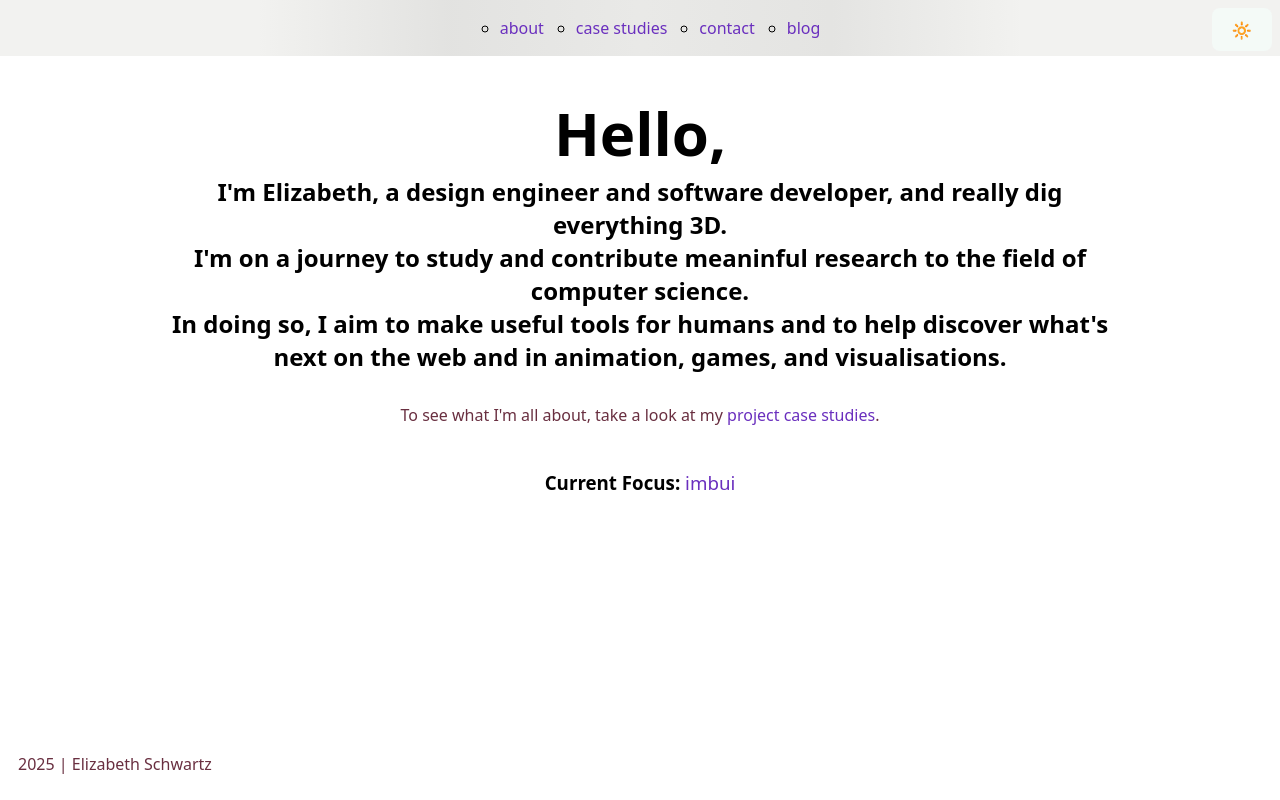
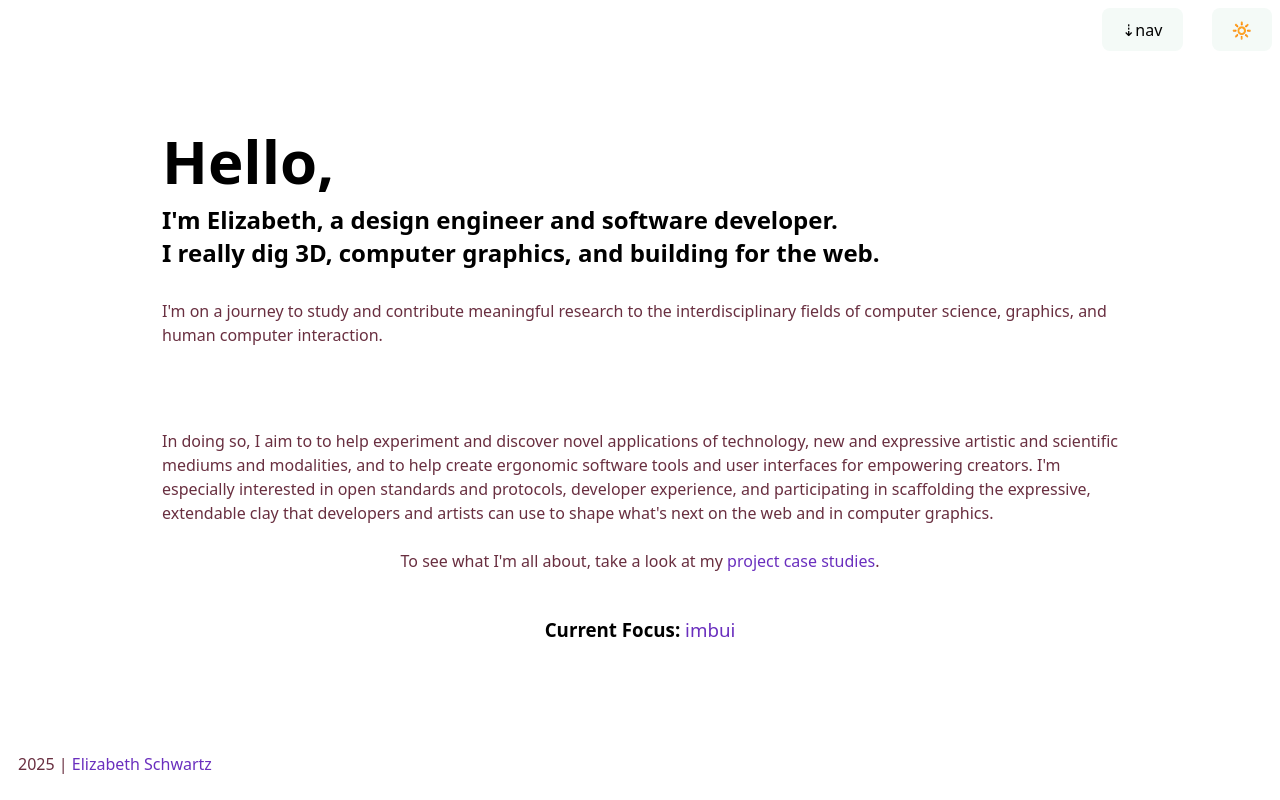
Before and after one commit to eszuszu/elizabethjs, a website built with Vite: page src/index.html in a window 1280 px wide. Built offline with nearby package versions, Linux system fonts and the light colour scheme.

Commit message:
add initial nav interactive toggle

```diff
--- a/src/index.html
+++ b/src/index.html
@@ -9,6 +9,7 @@
     <title>home | elizabethjs</title>
     <script>(() => {
       const savedTheme = localStorage.getItem('theme');
+      const navState = localStorage.getItem('nav');
       if (savedTheme) {
         document.documentElement.dataset.theme = savedTheme;
       }
@@ -17,25 +18,34 @@
   <body>
     <app- id="app">
       <header slot="header">
-        <nav class="container">
+        <nav class="container contracted">
           <ul>
             <li><a href="/about/">about</a></li>
             <li><a href="/case-studies/">case studies</a></li>
             <li><a href="/contact/">contact</a></li>
             <li><a href="/blog/">blog</a></li>
           </ul>
-          <button type="button" class="theme-toggle">🔆</button>
         </nav>
+        <button type="button" class="nav-toggle">⇣nav</button>
+        <button type="button" class="theme-toggle">🔆</button>
       </header>
       <main slot="page">
         <hgroup>
           <h2>
-            <span>Hello,</span><br>I'm Elizabeth, a design engineer and software developer, and really dig everything 3D.<br>I'm on a journey to study and contribute meaninful research to the field of computer science.<br>In doing so, I aim to make useful tools for humans and to help discover what's next on the web and in animation, games, and visualisations.
-          </h2>
-          <p class="hero">
+            <span>Hello,</span><br>I'm Elizabeth, a design engineer and software developer.<br>I really dig 3D,  computer graphics, and building for the web.</h2>
+            <p>I'm on a journey to study and contribute meaningful research to the interdisciplinary fields of computer science, graphics, and human computer interaction.</p>
+
+          </hgroup>
+            <p>
+            In doing so, I aim to to help experiment and discover novel applications of technology, new and expressive artistic and
+            scientific mediums and modalities, and to help create ergonomic software tools and user interfaces for empowering
+            creators. I'm especially interested in open standards and protocols, developer experience, and participating in
+            scaffolding the expressive, extendable clay that developers and artists can use to shape what's next on the web and in
+            computer graphics.
+            </p>
+          <p>
             To see what I'm all about, take a look at my <a href="/case-studies/">project case studies</a>.
           </p>
-        </hgroup>
         <section>
           <h3>
             Current Focus: <a href="https://github.com/eszuszu/imbui" target="_blank">imbui</a>
@@ -43,7 +53,7 @@
         </section>
       </main>
       <footer slot="footer">
-        <p>2025 | Elizabeth Schwartz</p>
+        <p>2025 | <a href="/">Elizabeth Schwartz</a></p>
       </footer>
     </app->
 
--- a/src/main.ts
+++ b/src/main.ts
@@ -5,6 +5,8 @@ import './style.css';
   type theme = 'light' | 'dark';
   class App extends HTMLElement {
     themeToggle: HTMLButtonElement | null = null;
+    navToggle: HTMLButtonElement | null = null;
+    navIsExpanded: boolean = false;
     currentTheme: theme  = localStorage.getItem('theme') as theme;
     template = () =>
       `
@@ -23,11 +25,20 @@ import './style.css';
     connectedCallback(): void {
       console.log(this.shadowRoot?.adoptedStyleSheets);
       console.log(`users saved theme is ${this.currentTheme}`)
+      if (this.currentTheme === null) {
+        this.currentTheme = 'dark';
+        document.documentElement.dataset.theme = 'dark';
+      }
       this.themeToggle = this.querySelector('.theme-toggle');
+      this.navToggle = this.querySelector('.nav-toggle');
+
       console.log(this.themeToggle);
       if (this.themeToggle !== null) {
         this.currentTheme = document.documentElement.dataset.theme as theme;
         this.themeToggle?.addEventListener('click', this.handleThemeToggle);
+      }
+      if (this.navToggle !== null) {
+        this.navToggle?.addEventListener('click', this.handleNavToggle);
       }
     }
 
@@ -73,6 +84,14 @@ import './style.css';
       }
       console.log(`${this.currentTheme}`);
     }
+
+    handleNavToggle = () => {
+      let nav = this.querySelector('nav')!;
+      nav.classList.toggle('contracted');
+      this.navIsExpanded ? this.navIsExpanded = true : this.navIsExpanded = false;
+
+    }
+
   }
 
   window.customElements.define("app-", App);
--- a/src/style.css
+++ b/src/style.css
@@ -88,6 +88,7 @@
   text-rendering: optimizeLegibility;
   -webkit-font-smoothing: antialiased;
   -moz-osx-font-smoothing: grayscale;
+
 }
 
 
@@ -96,12 +97,14 @@
 }
 
 [slot="page"] {
+  grid-area: main;
   max-width: var(--bp-lg);
   margin: 0 auto;
   display: flex;
   flex-direction: column;
-  justify-content: center;
-  padding: var(--font-size-4xl) 0;
+  place-items: center;
+  padding: var(--font-size-6xl) 0;
+  z-index: 1;
 }
 
 hgroup span {
@@ -119,8 +122,16 @@ hgroup span {
   position: absolute;
   right: var(--padding-md);
   top: var(--padding-md);
+  pointer-events: all;
 }
 
+.nav-toggle {
+  top: var(--padding-md);
+  height: fit-content;
+  position: relative;
+  left: 64px;
+  pointer-events: all;
+}
 
 a {
   font-weight: 500;
@@ -159,52 +170,108 @@ p {
   color: var(--color-text-lt);
 }
 
-hgroup p {
-  text-align: center;
+hgroup {
+  height: 100%;
 }
 
 hgroup h2 {
-  text-align: center;
+  padding-top: var(--font-size-6xl);
 }
 
 #app {
   margin: 0;
-  display: block;
-  position: relative;
-  text-align: center;
+  z-index: 0;
+  display: grid;
+  grid-template-areas:
+    "main main main main main"
+    "main main main main main"
+    "footer footer footer footer footer";
+  grid-template-columns: min-content auto auto auto min-content;
+  grid-template-rows: fit-content fit-content fit-content;
   min-width: 320px;
   min-height: 100vh;
+  position: relative;
+  overflow-x: hidden;
+  max-width: 100vw;
 }
 
 header {
+  grid-area: main;
+  width: 100%;
+  z-index: 2;
+  right: 0;
   margin: 0;
   padding: 0;
+  display: flex;
+  flex-direction: row-reverse;
+  justify-content: end;
+  position: fixed;
+  height: fit-content;
+  pointer-events: none;
 }
 
 nav {
+  pointer-events: all;
+  right: 0;
   background-color: var(--color-bg-main);
   background-image: linear-gradient(to right, rgba(255, 255, 255, 0) 20%, rgba(94, 94, 94, 0.1), rgba(105, 105, 105, 0.062), rgba(110, 110, 110, 0.1),rgba(255, 255, 255, 0) 80%);
   background-blend-mode: multiply;
   max-width: var(--bp-2xl);
-  margin: 0 auto;
-
+  transition: transform .25s ease-in-out;
+  overflow-x: visible;
+  border-radius: var(--border-radius-md);
+  box-shadow: var(--shadow-inner);
+  padding-left: var(--font-size-sm);
   & ul {
-    margin: 0 auto;
+    right: 0;
     width: fit-content;
+    height: fit-content;
+    gap: var(--font-size-lg);
+    margin: var(--font-size-lg) var(--font-size-lg) var(--font-size-lg) 0;
+    padding: var(--font-size-6xl) 0 0;
     display: flex;
+    flex-direction: column;
     justify-content: space-around;
-    gap: 32px;
-    list-style-type: circle;
+    text-align: right;
   }
   & li {
-    padding: 1rem 0;
+    outline: 4px ridge rgba(79, 20, 109, 0.208);
+    box-shadow: var(--shadow-xl);
+    padding: 0 var(--font-size-sm);
+    border-radius: var(--border-radius-md);
+    background-color: hsla(246, 47%, 35%, 0.215);
+    list-style-type: none;
+    list-style-image: none;
+    transition: transform .3s ease-out;
+    padding-left: var(--font-size-2xl);
   }
 
+  & a {
+    display: flex;
+  }
+
+  & li:active {
+    transform: translateY(2px) translateX(1px);
+    background-color: var(--color-bg-card);
+    color: var(--color-secondary);
+  }
+
+  & li.current {
+    list-style-type: circle;
+    list-style-position: outside;
+    list-style-image: radial-gradient(circle, var(--color-accent), transparent);
+    transform: translateX(20px);
+  }
+}
+
+nav.contracted {
+  transform: translateY(-480px);
+  position: static;
 }
 
 footer {
-  position: absolute;
-  bottom: 0;
+  grid-area: footer;
+  align-self: last baseline;
   width: 100%;
 }
 
@@ -256,6 +323,22 @@ button:focus-visible {
     --color-bg-card: #1e1c28;
     --color-border-default: #050a0a;
     --color-button-default: rgb(81, 11, 37);
-
   }
 }
+
+@media (prefers-color-scheme: light) {
+  [data-theme="light"] {
+    --color-primary: rgb(106, 47, 190);
+    --color-secondary: rgb(90, 227, 56);
+    --color-accent: rgb(143, 235, 235);
+    --color-text-default: rgba(255, 255, 255, 0.87);
+    --color-text-lt: rgb(105, 47, 64);
+    --color-bg-body: #cae8ef;
+    --color-bg-main: rgb(242, 242, 240);
+    --color-bg-card: #f4faf7;
+    --color-border-default: #eae6e8;
+    --color-error: #f02d5e;
+    --color-success: #39a728;
+    --color-warning: #ecde43;
+  }
+}
```
Also changed, not shown: src/about/index.html (+9 -6 lines), src/blog/index.html (+5 -4 lines), src/case-studies/index.html (+10 -5 lines), src/contact/index.html (+5 -4 lines).
